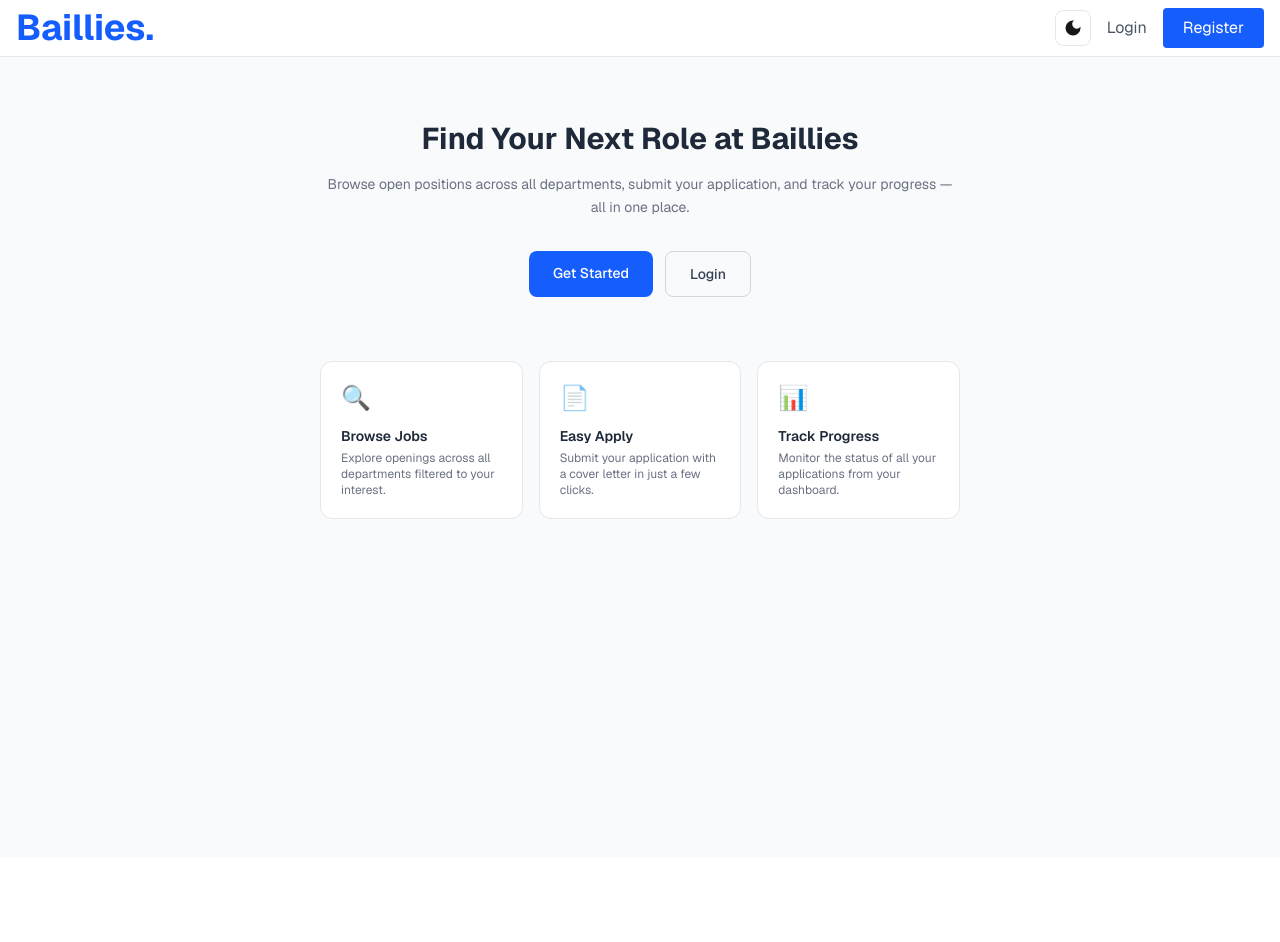
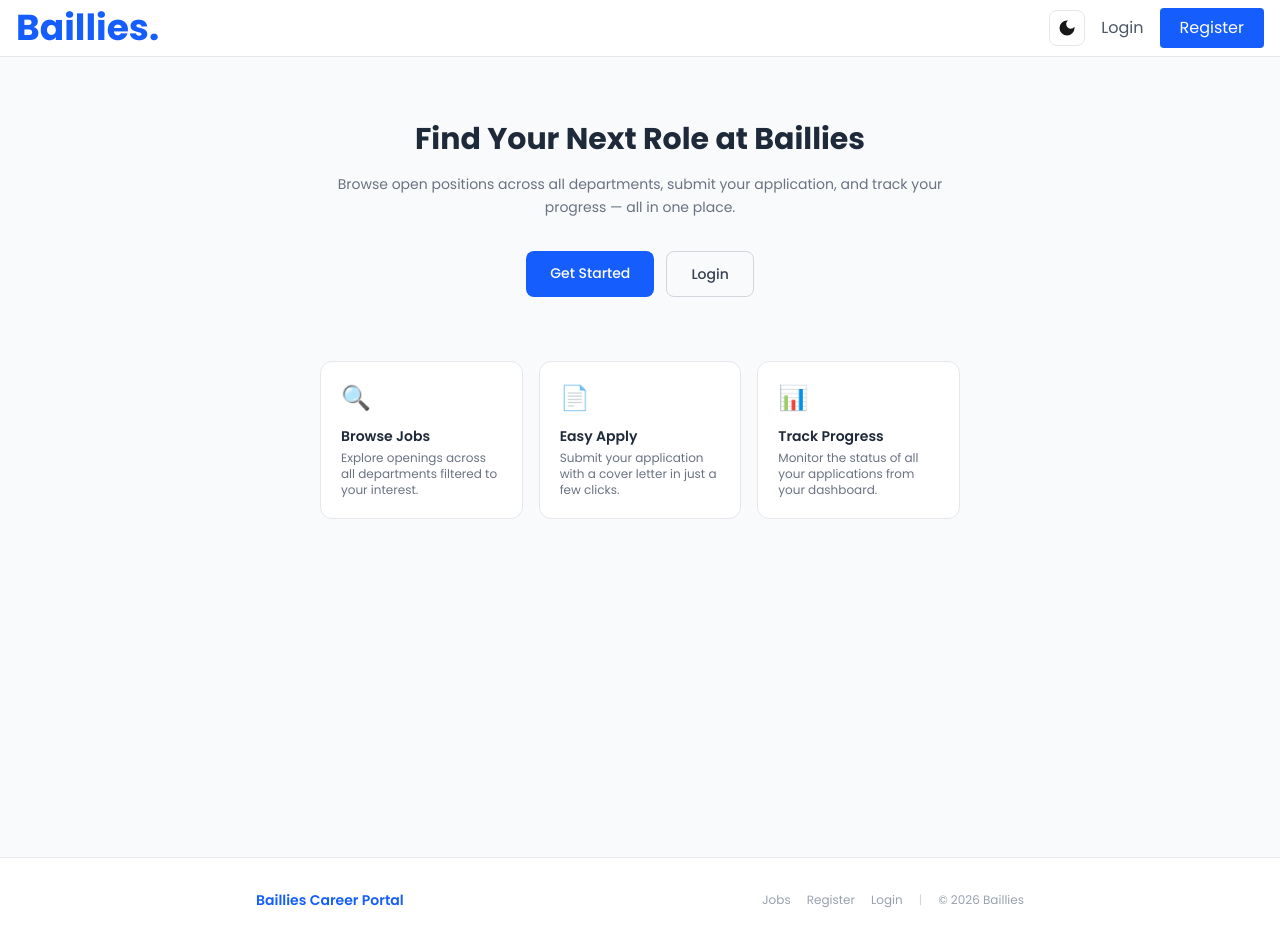
Before and after one commit to DaphneDana/baillies, a Next.js app in the folder frontend/: page / in a window 1280 px wide. Before the commit the page ends 857 px from the top, so only its background shows below. Built offline with nearby package versions, Linux system fonts and the light colour scheme.

Commit message:
added the footer to the layout

```diff
--- a/frontend/app/layout.tsx
+++ b/frontend/app/layout.tsx
@@ -1,11 +1,11 @@
 import type { Metadata } from 'next'
-import { Geist } from 'next/font/google'
+import { Poppins } from 'next/font/google'
 import './globals.css'
 import Navbar from './components/Navbar'
 import Footer from './components/Footer'
 import ThemeProvider from './components/ThemeProvider'
 
-const geist = Geist({ subsets: ['latin'] })
+const poppins = Poppins({ subsets: ['latin'], weight: ['400', '500', '600', '700', '800'] })
 
 export const metadata: Metadata = {
     title: "Baillies Career Portal",
@@ -15,11 +15,11 @@ export const metadata: Metadata = {
 export default function RootLayout({ children }: { children: React.ReactNode }) {
     return (
         <html lang="en" suppressHydrationWarning>
-            <body className={geist.className}>
+            <body className={`${poppins.className} flex flex-col min-h-screen`}>
                 <ThemeProvider>
                     <Navbar />
                     {children}
-                    {/* <Footer /> */}
+                    <Footer />
                 </ThemeProvider>
             </body>
         </html>
```
